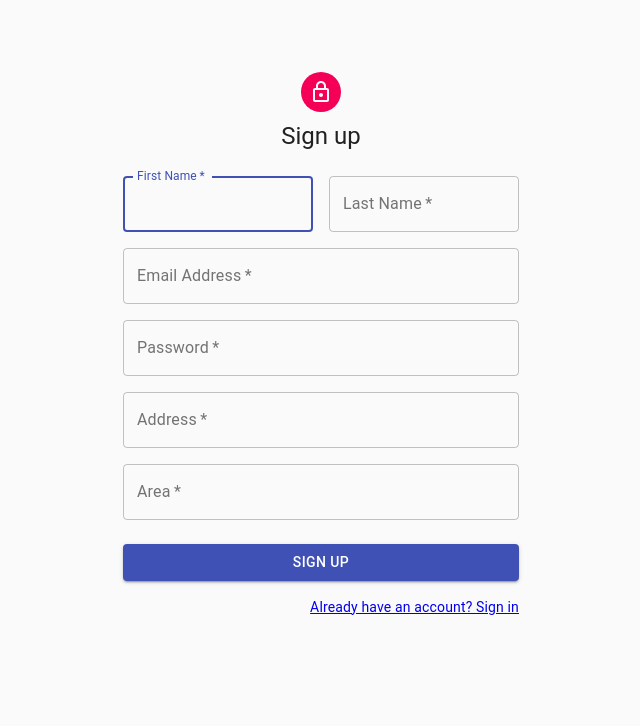
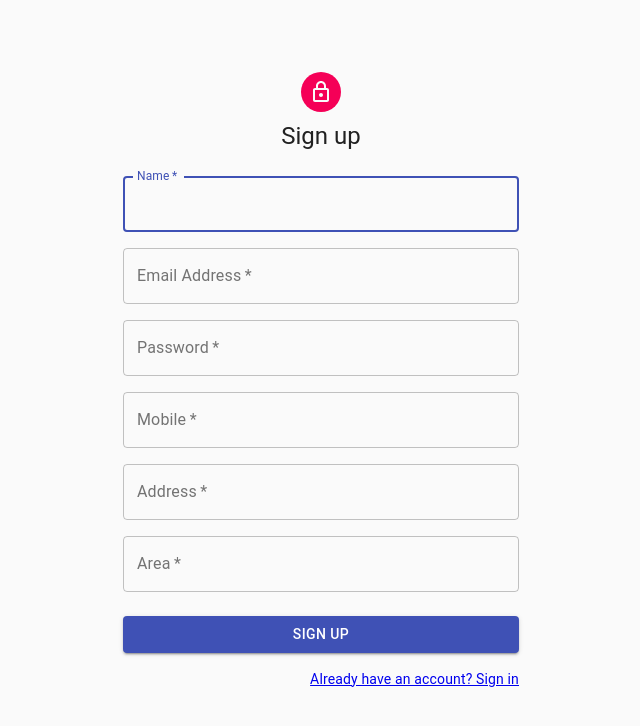
Before and after one commit to chantalchawki/shopify, a React (Create React App) app in the folder client/: page /register in a window 1280 px wide. Shown: the top 726 px of the page, without its empty margins (319-959 px from the left). Built offline with nearby package versions, Linux system fonts and the light colour scheme.

Commit message:
Changed in register page

```diff
--- a/client/src/containers/Registration/RegistrationPage.jsx
+++ b/client/src/containers/Registration/RegistrationPage.jsx
@@ -14,12 +14,12 @@
 import styles from "./styles";
 
 function RegistrationPage({ classes }) {
-  const [fName, setFName] = useState("");
-  const [lName, setLName] = useState("");
+  const [name, setName] = useState("");
   const [email, setEmail] = useState("");
   const [password, setPassword] = useState("");
   const [area, setArea] = useState("");
   const [address, setAddress] = useState("");
+  const [mobile, setMobile] = useState("");
 
   const handleSubmit = (event, props) => {
     event.preventDefault();
@@ -37,29 +37,17 @@
         </Typography>
         <form className={classes.form} noValidate onSubmit={handleSubmit}>
           <Grid container spacing={2}>
-            <Grid item xs={12} sm={6}>
+            <Grid item xs={12}>
               <TextField
-                autoComplete="fname"
-                name="firstName"
+                autoComplete="name"
+                name="name"
                 variant="outlined"
                 required
                 fullWidth
-                id="firstName"
-                label="First Name"
+                id="name"
+                label="Name"
                 autoFocus
-                onChange={e => setFName(e.target.value)}
-              />
-            </Grid>
-            <Grid item xs={12} sm={6}>
-              <TextField
-                variant="outlined"
-                required
-                fullWidth
-                id="lastName"
-                label="Last Name"
-                name="lastName"
-                autoComplete="lname"
-                onChange={e => setLName(e.target.value)}
+                onChange={e => setName(e.target.value)}
               />
             </Grid>
             <Grid item xs={12}>
@@ -85,6 +73,18 @@
                 id="password"
                 autoComplete="current-password"
                 onChange={e => setPassword(e.target.value)}
+              />
+            </Grid>
+            <Grid item xs={12}>
+              <TextField
+                variant="outlined"
+                required
+                fullWidth
+                id="mobile"
+                label="Mobile"
+                name="mobile"
+                autoComplete="mobile"
+                onChange={e => setMobile(e.target.value)}
               />
             </Grid>
             <Grid item xs={12}>
```
